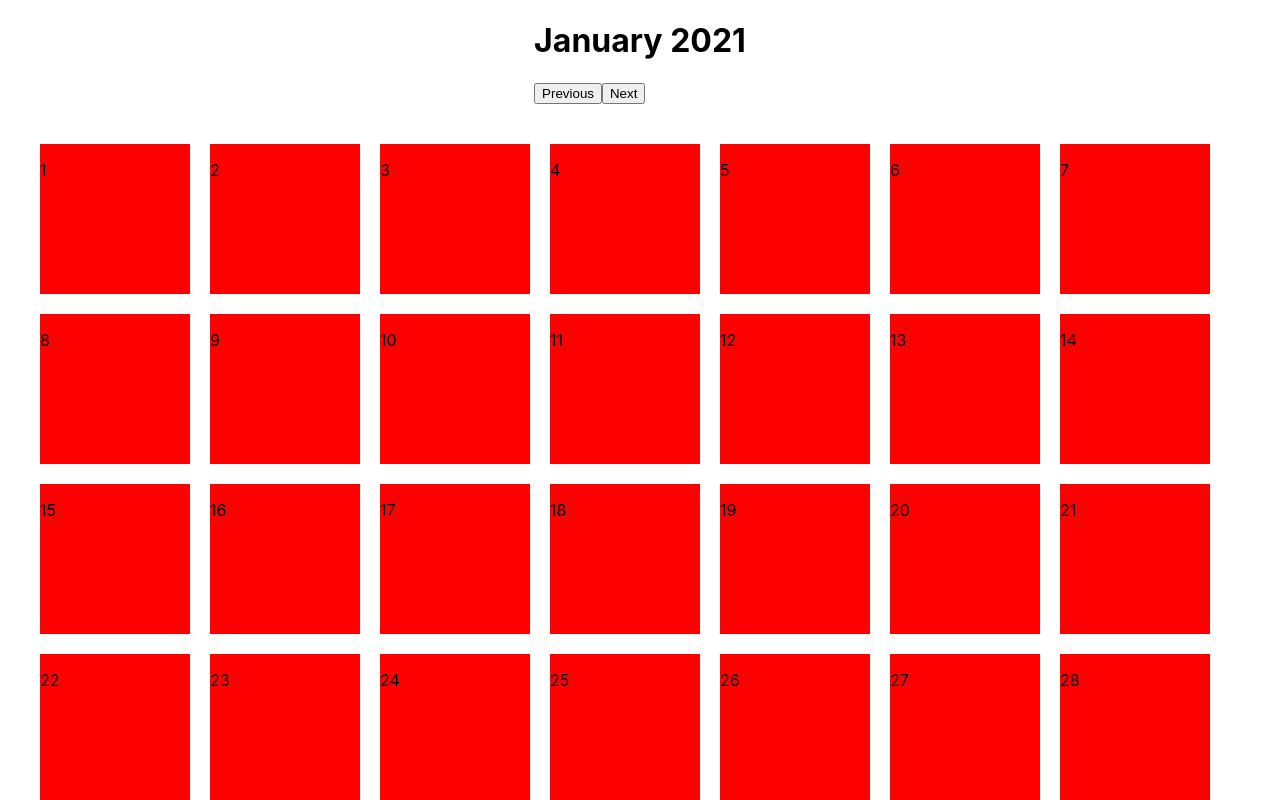
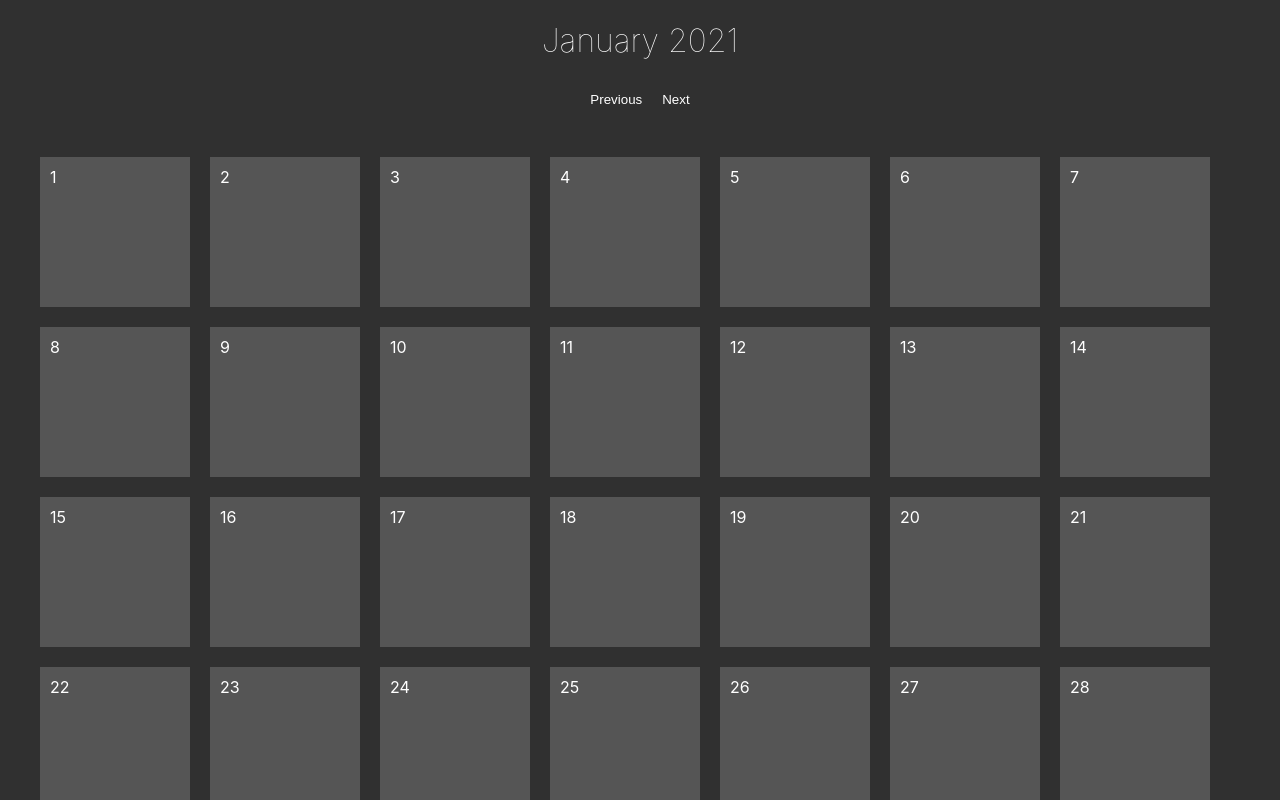
Before and after one commit to vivianachoque/calendar, a React (Create React App) app: page / in a window 1280 px wide. Shown: the top 800 px of the page. Built offline with nearby package versions, Linux system fonts and the light colour scheme.

Commit message:
cambio componentes, mejoro estilos y tambien redirecciono APP

```diff
--- a/src/components/App/index.module.scss
+++ b/src/components/App/index.module.scss
@@ -2,4 +2,22 @@
   display: flex;
   flex-direction: column;
   align-items: center;
+  background-color: #303030;
 }
+
+.containerDate {
+  min-width: 100%;
+  text-align: center;
+}
+
+.date {
+  color: #fff;
+  font-weight: lighter;
+}
+
+.button {
+  background-color: transparent;
+  border: none;
+  padding: 10px;
+  color: #ffff;
+}
--- a/src/components/Days/index.module.scss
+++ b/src/components/Days/index.module.scss
@@ -1,12 +1,12 @@
 .containerDay {
    width: 150px;
    height: 150px;
-   background-color: red;
+   background-color: #555555;
    margin: 10px;
 }
 
-.day {
+.numDay {
   margin: 0;
-  padding: 0;
-  color: blue;
+  padding: 10px;
+  color: #fff;
 }
```
